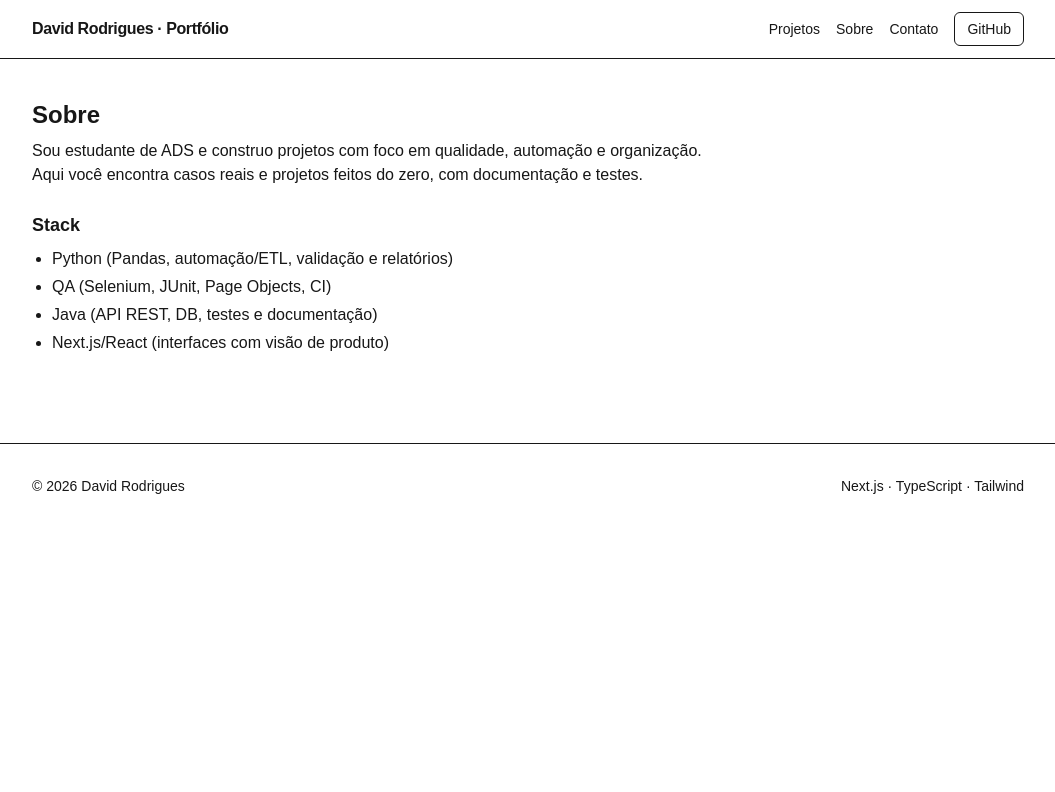
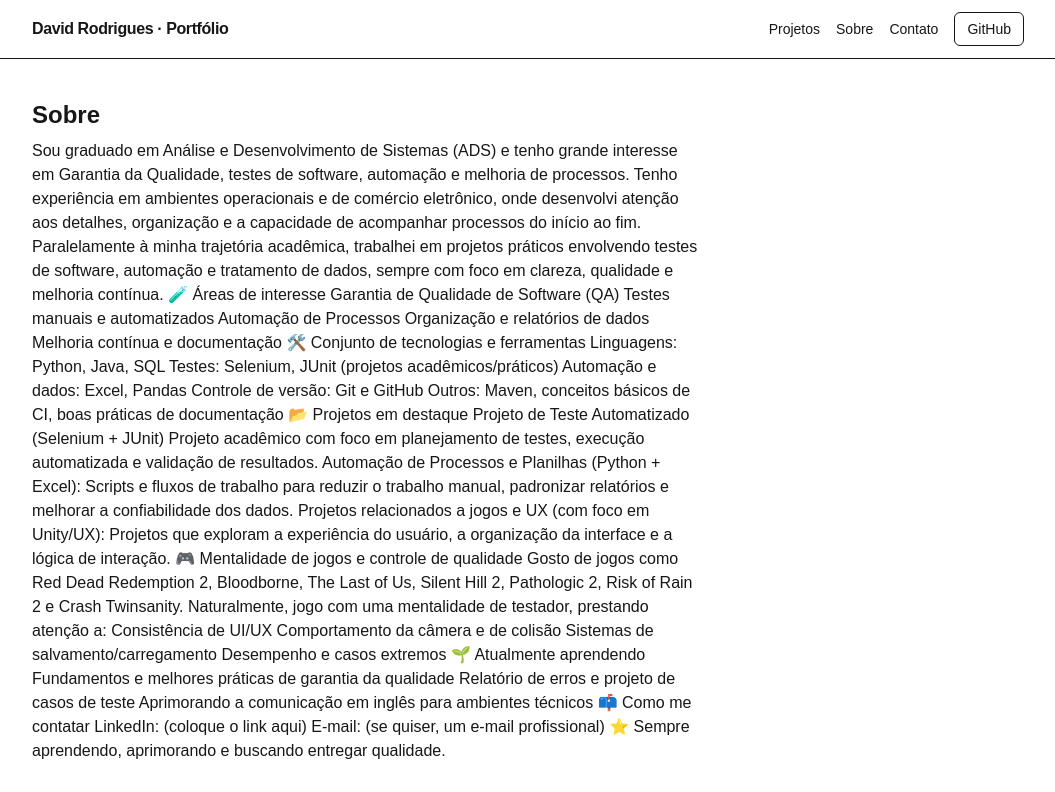
Before and after one commit to Dev02553/portfolio-site, a Next.js app: page /about in a window 1280 px wide. Shown: the top 792 px of the page, without its empty margins (112-1167 px from the left). Built offline with nearby package versions, Linux system fonts and the light colour scheme.

Commit message:
Add portfolio pages

```diff
--- a/src/app/about/page.tsx
+++ b/src/app/about/page.tsx
@@ -4,9 +4,69 @@ export default function AboutPage() {
       <header className="space-y-2">
         <h1 className="text-2xl font-bold">Sobre</h1>
         <p className="text-muted-foreground max-w-2xl">
-          Sou estudante de ADS e construo projetos com foco em qualidade, automação e
-          organização. Aqui você encontra casos reais e projetos feitos do zero,
-          com documentação e testes.
+          Sou graduado em Análise e Desenvolvimento de Sistemas (ADS) e tenho grande interesse em Garantia da Qualidade, testes de software, automação e melhoria de processos.
+
+Tenho experiência em ambientes operacionais e de comércio eletrônico, onde desenvolvi atenção aos detalhes, organização e a capacidade de acompanhar processos do início ao fim. Paralelamente à minha trajetória acadêmica, trabalhei em projetos práticos envolvendo testes de software, automação e tratamento de dados, sempre com foco em clareza, qualidade e melhoria contínua.
+
+🧪 Áreas de interesse
+
+Garantia de Qualidade de Software (QA)
+
+Testes manuais e automatizados
+
+Automação de Processos
+
+Organização e relatórios de dados
+
+Melhoria contínua e documentação
+
+🛠️ Conjunto de tecnologias e ferramentas
+
+Linguagens: Python, Java, SQL
+
+Testes: Selenium, JUnit (projetos acadêmicos/práticos)
+
+Automação e dados: Excel, Pandas
+
+Controle de versão: Git e GitHub
+
+Outros: Maven, conceitos básicos de CI, boas práticas de documentação
+
+📂 Projetos em destaque
+
+Projeto de Teste Automatizado (Selenium + JUnit) Projeto acadêmico com foco em planejamento de testes, execução automatizada e validação de resultados.
+
+Automação de Processos e Planilhas (Python + Excel): Scripts e fluxos de trabalho para reduzir o trabalho manual, padronizar relatórios e melhorar a confiabilidade dos dados.
+
+Projetos relacionados a jogos e UX (com foco em Unity/UX): Projetos que exploram a experiência do usuário, a organização da interface e a lógica de interação.
+
+🎮 Mentalidade de jogos e controle de qualidade
+
+Gosto de jogos como Red Dead Redemption 2, Bloodborne, The Last of Us, Silent Hill 2, Pathologic 2, Risk of Rain 2 e Crash Twinsanity. Naturalmente, jogo com uma mentalidade de testador, prestando atenção a:
+
+Consistência de UI/UX
+
+Comportamento da câmera e de colisão
+
+Sistemas de salvamento/carregamento
+
+Desempenho e casos extremos
+
+🌱 Atualmente aprendendo
+
+Fundamentos e melhores práticas de garantia da qualidade
+
+Relatório de erros e projeto de casos de teste
+
+Aprimorando a comunicação em inglês para ambientes técnicos
+
+📫 Como me contatar
+
+LinkedIn: (coloque o link aqui)
+
+E-mail: (se quiser, um e-mail profissional)
+
+⭐ Sempre aprendendo, aprimorando e buscando entregar qualidade.
         </p>
       </header>
 
```
